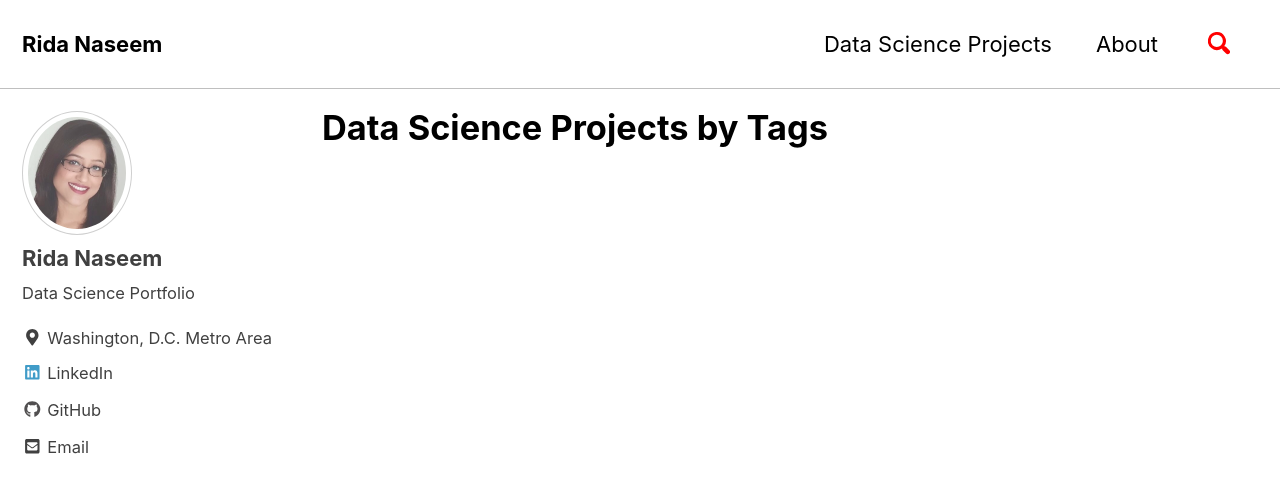
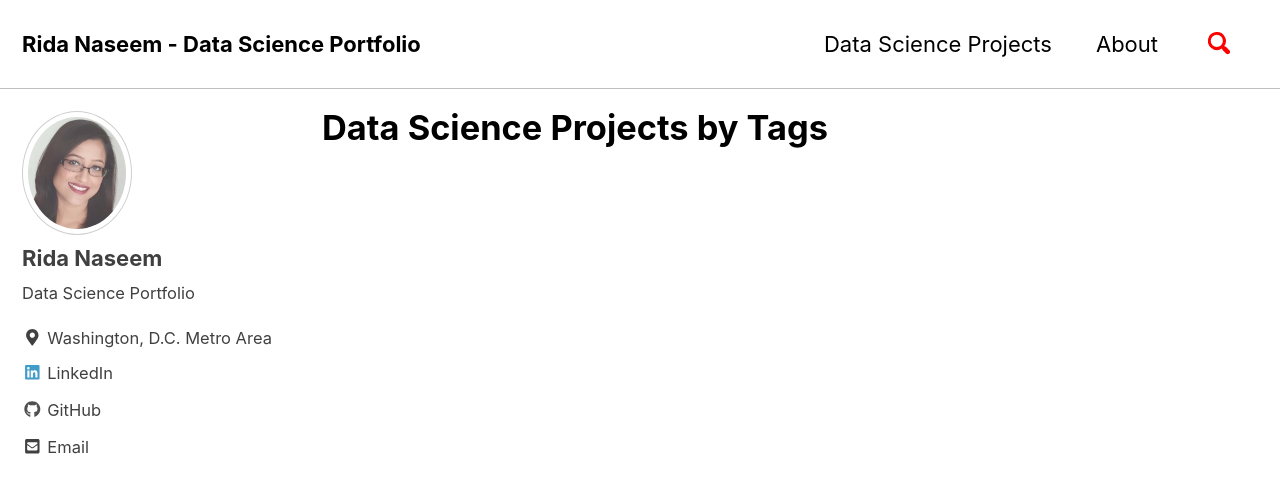
Before and after one commit to ridanaseem/ridanaseem.github.io, a Jekyll site: the page built from _pages/data-science-projects.md, in a window 1280 px wide and 900 px high. Shown: the top 493 px of the window. Built offline with Jekyll 4.4.1, drawn with Linux system fonts in a browser that asks for light colours; cached includes are drawn as plain includes; nearby versions of some CDN libraries.

```diff
--- a/_config.yml
+++ b/_config.yml
@@ -16,10 +16,10 @@ minimal_mistakes_skin    : "contrast" # "air", "aqua", "contrast", "dark", "dirt
 
 # Site Settings
 locale                   : "en-US"
-title                    : "Rida Naseem"
+title                    : "Rida Naseem - Data Science Portfolio"
 title_separator          : "-"
 name                     : "Rida Naseem"
-description              : "Data Science Portfolio"
+description              : #"Data Science Portfolio"
 url                      : https://ridanaseem.github.io # the base hostname & protocol for your site e.g. "https://mmistakes.github.io"
 baseurl                  : # the subpath of your site, e.g. "/blog"
 repository               : # GitHub username/repo-name e.g. "mmistakes/minimal-mistakes"
```
Also changed, not shown: _pages/about.md (+1 -0 lines), _pages/data-science-projects.md (+0 -1 lines).
